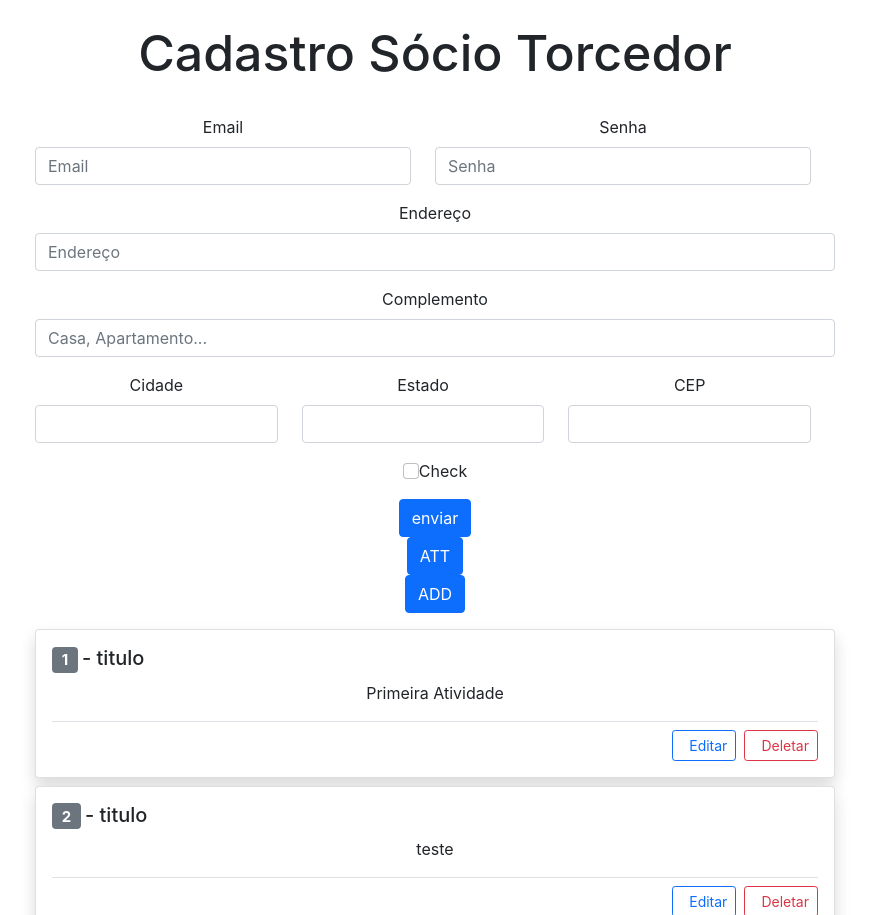
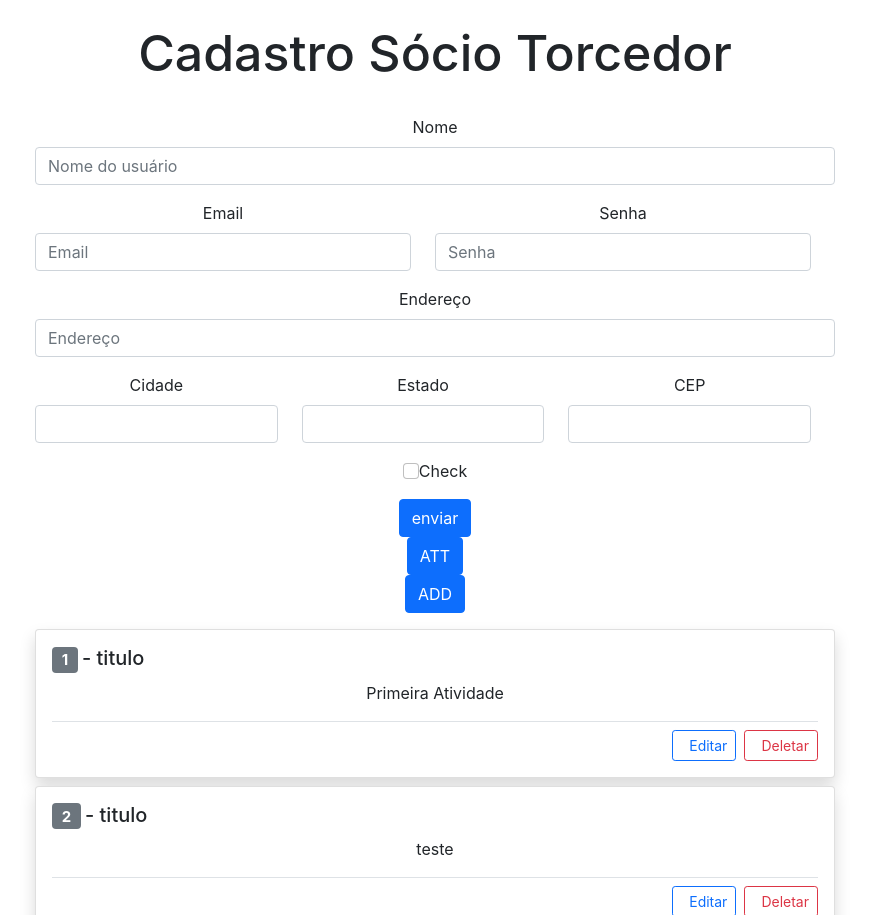
Before and after one commit to RoanDruziani/Projeto-AV, a React (Create React App) app: page / in a window 1280 px wide. Shown: the part 1831-2746 px from the top of the page, without its empty margins (205-1074 px from the left). Built offline with nearby package versions, Linux system fonts and the light colour scheme.

Commit message:
ajustes form

```diff
--- a/src/components/Bootstrapforms.js
+++ b/src/components/Bootstrapforms.js
@@ -174,6 +174,10 @@ export default function () {
 
   return (
     <div>
+      <Form.Group className="mb-3" controlId="formGridAddress2">
+          <Form.Label>Nome</Form.Label>
+          <Form.Control placeholder="Nome do usuário" />
+        </Form.Group>
       <Form>
         <Row className="mb-3">
           <Form.Group as={Col} controlId="formGridEmail">
@@ -192,10 +196,7 @@ export default function () {
           <Form.Control placeholder="Endereço" onChange={(e) => setRua(e.target.value)} />
         </Form.Group>
 
-        <Form.Group className="mb-3" controlId="formGridAddress2">
-          <Form.Label>Complemento</Form.Label>
-          <Form.Control placeholder="Casa, Apartamento..." />
-        </Form.Group>
+
 
         <Row className="mb-3">
           <Form.Group as={Col} controlId="formGridCity">
--- a/src/components/Bootstraploja.js
+++ b/src/components/Bootstraploja.js
@@ -3,7 +3,7 @@ import { Container } from "react-bootstrap"
 import { Row } from "react-bootstrap"
 import { Col } from "react-bootstrap"
 import { BsFillCartFill } from "react-icons/bs";
-import {Carousel} from "react-bootstrap"
+
 
 
 export default function Bootstraploja() {
```
